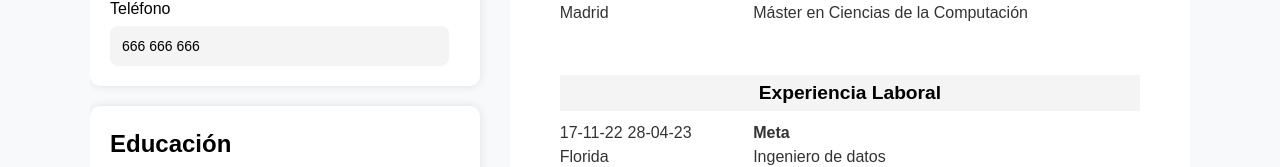
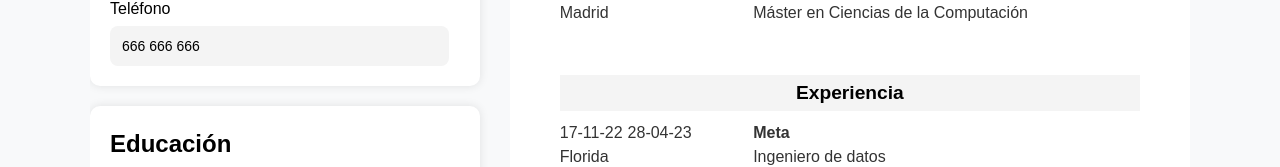
Before and after one commit to ameliaHub/cv-builder, a React (Vite) app: page / in a window 1280 px wide. Shown: the part 339-506 px from the top of the page. Built offline with nearby package versions, Linux system fonts and the light colour scheme.

Commit message:
Cambiado texto experiencia laboral

```diff
--- a/src/CVPreview.jsx
+++ b/src/CVPreview.jsx
@@ -38,7 +38,7 @@ function CvPreview({ generalInfo, education, experience }) {
         </div>
       </CvSection>
 
-      <CvSection title="Experiencia Laboral" className="experience">
+      <CvSection title="Experiencia" className="experience">
         <div className="experience-container">
           {experience.map((exp, index) => (
             <div key={index} className="experience-item">
```
